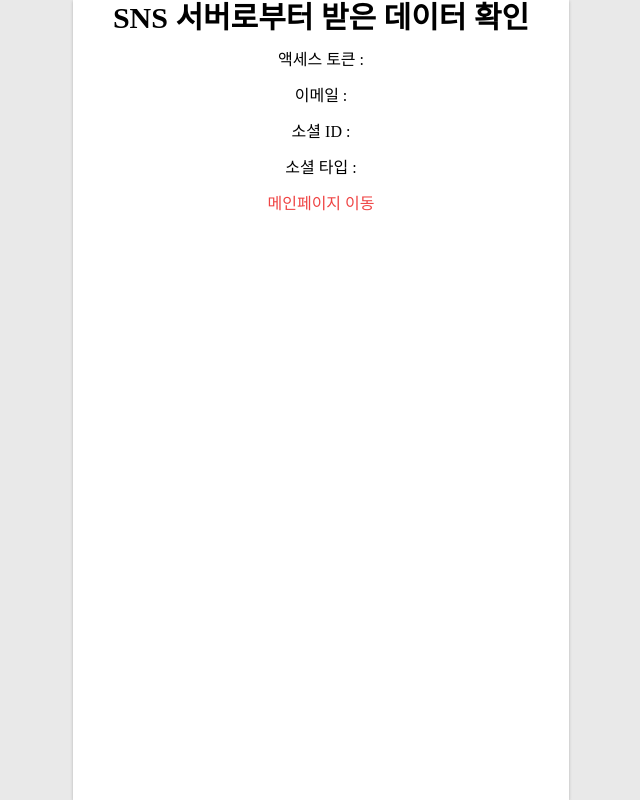
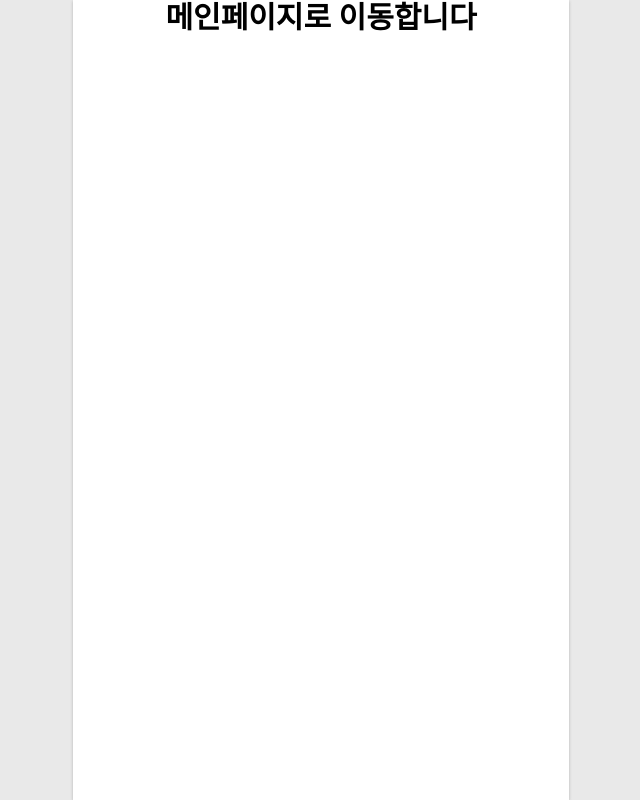
Before and after one commit to Refrigerator-Alchemist/Frontend, a React (Create React App) app: page /login-success in a window 1280 px wide. Shown: the whole page, without its empty margins (319-959 px from the left). Built offline with nearby package versions, Linux system fonts and the light colour scheme; a web font is replaced by a local one.

Commit message:
[feat] LoginSuccess:  데이터 확인용 콘솔과 렌더링코드 삭제. 메인페이지 리디렉션 코드 추가

```diff
--- a/src/pages/LoginSuccess.jsx
+++ b/src/pages/LoginSuccess.jsx
@@ -1,12 +1,8 @@
-import React, { useEffect, useState } from 'react';
+import React, { useEffect } from 'react';
 import { useUserState, useUserDispatch } from '../context/UserContext.jsx';
 import { useNavigate } from 'react-router-dom';
 
 export default function LoginSuccess() {
-  const [accessToken, setAccessToken] = useState('');
-  const [email, setEmail] = useState('');
-  const [socialType, setSocialType] = useState('');
-  const [socialId, setSocialId] = useState('');
   const user = useUserState();
 
   const { dispatch } = useUserDispatch();
@@ -23,18 +19,14 @@ export default function LoginSuccess() {
       const socialId = urlParams.get('socialId');
       const socialType = urlParams.get('socialType');
 
-      console.log(`액세스 토큰 : ${accessToken}`);
-      console.log(`이메일 : ${email}`);
-      console.log(`소셜 ID : ${socialId}`);
-      console.log(`소셜 타입 : ${socialType}`);
-      console.log('⭕ 데이터 받아오는 건 문제없음');
-
       // ▶ 4개 데이터 받아왔는지 판단
       if (accessToken && email && socialType && socialId) {
         localStorage.setItem('accessToken', accessToken);
         localStorage.setItem('email', email);
         localStorage.setItem('socialId', socialId);
         localStorage.setItem('socialType', socialType);
+
+        console.log(`⭕ 로컬스토리지 저장 완료 : ${localStorage}`);
 
         // ▶ 유저 데이터 저장
         let user = {
@@ -44,30 +36,24 @@ export default function LoginSuccess() {
           socialType: localStorage.getItem('socialType'),
         };
 
-        console.log(`유저 데이터 저장 완료 : ${user}`);
+        console.log(`⭕ 유저 데이터 저장 완료 : ${user}`);
 
         // ▶ dispatch로 리듀서에 저장
         dispatch({ type: SET_USER, user });
-        window.alert('⭕ dispatch 문제없음');
-        console.log('⭕ dispatch 문제없음');
-
-        setAccessToken(localStorage.getItem('accessToken'));
-        setEmail(localStorage.getItem('email'));
-        setSocialId(localStorage.getItem('socialId'));
-        setSocialType(localStorage.getItem('socialType'));
 
         return user;
       } else {
         // ▶ 데이터가 하나라도 모자라면 발생
-        console.log('서버에서 데이터 받는 중 문제 발생');
-        window.alert('서버에서 데이터 받는 중 문제 발생');
+        console.log('❌ 서버에서 데이터 받는 중 문제 발생');
+        window.alert('❌ 서버에서 데이터 받는 중 문제 발생');
       }
     };
 
     fetchLoginData()
       .then((user) => {
         if (user) {
-          window.alert('⭕ SNS 로그인 데이터 저장 완료');
+          console.log(`⭕ 유저 데이터 컨텍스트에 저장 완료 : ${user}`);
+          navigate('/main'); // ▶ 메인페이지 리디렉션
         }
       })
       .catch((error) => {
@@ -79,27 +65,13 @@ export default function LoginSuccess() {
     <section>
       {user ? (
         <div className="flex flex-col justify-center items-center font-score space-y-3">
-          <h1 className="text-3xl font-bold">
-            SNS 서버로부터 받은 데이터 확인
-          </h1>
-          <span className="max-w-md break-words">{`액세스 토큰 : ${accessToken}`}</span>
-          <span>{`이메일 : ${email}`}</span>
-          <span>{`소셜 ID : ${socialId}`}</span>
-          <span>{`소셜 타입 : ${socialType}`}</span>
-          <button onClick={() => navigate('/main')}>
-            <span className="text-red-500 hover:scale-110">
-              메인페이지 이동
-            </span>
-          </button>
+          <h1 className="text-3xl font-bold">메인페이지로 이동합니다</h1>
         </div>
       ) : (
-        <div>
-          <h1 className="text-4xl font-bold">유저 객체가 없습니다</h1>
-          <button onClick={() => navigate('/login')}>
-            <span className="text-red-500 hover:scale-110">
-              다시 로그인 시도
-            </span>
-          </button>
+        <div className="flex flex-col justify-center items-center font-score space-y-3">
+          <h1 className="text-3xl font-bold">
+            콘솔과 네트워크에서 문제를 확인하세요
+          </h1>
         </div>
       )}
     </section>
```
